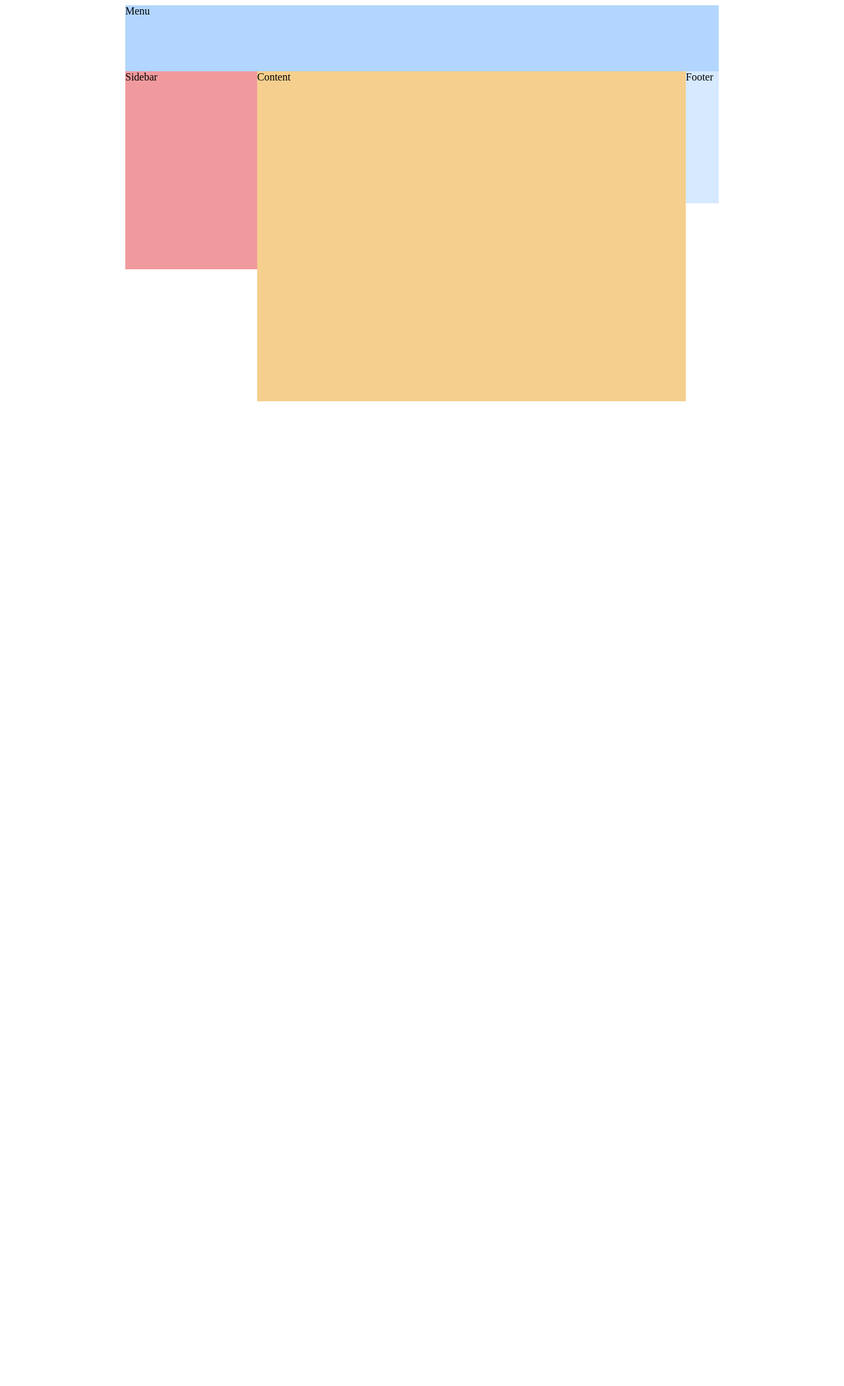
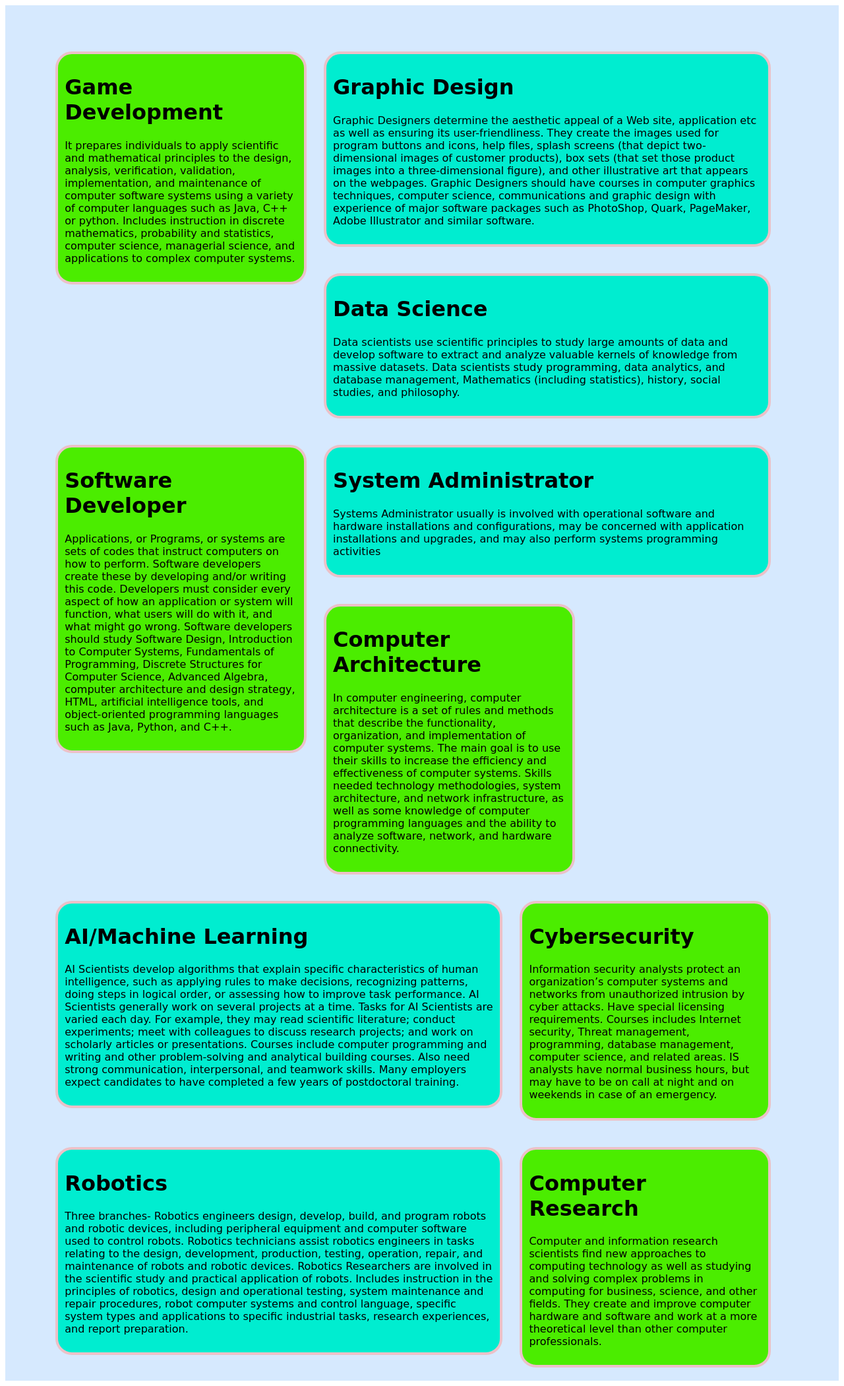
Before and after one commit to shafali731/TechTogetherNY2019, a Flask app: template templates/floats.html in a window 1280 px wide. Shown: the whole page at 66% size. Before the commit the page ends 608 px from the top, so only its background shows below. Run offline with Flask 2, Linux system fonts and the light colour scheme; the template is opened without the code that fills it, so the values that code supplies are empty.

Commit message:
Result Page

```diff
--- a/templates/floats.html
+++ b/templates/floats.html
@@ -4,13 +4,91 @@
     <meta charset='UTF-8' />
     <title>Floats</title>
 	<link rel='stylesheet' href='styles.css'/>
+	<link href="https://fonts.googleapis.com/css?family=Merienda&display=swap" rel="stylesheet">
+
   </head>
   <body>
-    <div class='page'>
-      <div class='menu'>Menu</div>
-      <div class='sidebar'>Sidebar</div>
-      <div class='content'>Content</div>
-      <div class='footer'>Footer</div>
-    </div>
+	<div class='menu'></div>
+
+	<div class='container'>
+		<div class='page'>
+			<div class='Career1'><h1>Game Development</h1>
+				<p>It prepares individuals to apply scientific and mathematical principles to the design, analysis, verification, validation,
+				implementation, and maintenance of computer software systems using a variety of computer languages such as Java, C++ or python.
+				Includes instruction in discrete mathematics, probability and statistics, computer science, managerial science, and applications
+				to complex computer systems.</p>
+			</div>
+			<div class='Career2'><h1>Graphic Design</h1>
+				<p>Graphic Designers determine the aesthetic appeal of a Web site,
+				application etc as well as ensuring its user-friendliness.
+				They create the images used for program buttons and icons, help
+				files, splash screens (that depict two-dimensional images of customer products),
+				box sets (that set those product images into a three-dimensional figure), and
+				other illustrative art that appears on the webpages. Graphic Designers should
+				have courses in computer graphics techniques, computer science, communications
+				and graphic design with experience of major software packages such as PhotoShop,
+				Quark, PageMaker, Adobe Illustrator and similar software.</p></div>
+			<div class='Career2'><h1>Data Science</h1>
+				<p>Data scientists use scientific principles to study large amounts of
+				data and develop software to extract and analyze valuable kernels of
+				knowledge from massive datasets. Data scientists study programming, data
+				analytics, and database management, Mathematics (including statistics),
+				history, social studies, and philosophy. </p></div>
+			<div class='Career1'><h1>Software Developer</h1>
+				<p>Applications, or Programs, or systems are sets of codes that
+				instruct computers on how to perform. Software developers create these
+				by developing and/or writing this code. Developers must consider every
+				aspect of how an application or system  will function, what users will
+				do with it, and what might go wrong. Software developers should study
+				Software Design, Introduction to Computer Systems, Fundamentals of
+				Programming, Discrete Structures for Computer Science, Advanced Algebra,
+				computer architecture and design strategy, HTML, artificial intelligence tools,
+				and object-oriented programming languages such as Java, Python, and C++.</p></div>
+			<div class='Career2'><h1>System Administrator</h1>
+				<p>Systems Administrator usually is involved with operational software
+				and hardware installations and configurations, may be concerned with
+				application installations and upgrades, and may also perform systems
+				programming activities</p></div>
+			<div class='Career1'><h1>Computer Architecture</h1>
+			<p>In computer engineering, computer architecture is a set of rules and methods
+			that describe the functionality, organization, and implementation of computer
+			systems. The main goal is to use their skills to increase the efficiency and
+			effectiveness of computer systems. Skills needed technology methodologies, system
+			architecture, and network infrastructure, as well as some knowledge of computer programming
+			languages and the ability to analyze software, network, and hardware connectivity.
+</p></div>
+			<div class='Career2'><h1>AI/Machine Learning</h1>
+			<p>AI Scientists develop algorithms that explain specific characteristics of human intelligence,
+			such as applying rules to make decisions, recognizing patterns, doing steps in logical order, or
+			assessing how to improve task performance. AI Scientists generally work on several projects at a time.
+			Tasks for AI Scientists are varied each day. For example, they may read scientific literature; conduct
+			experiments; meet with colleagues to discuss research projects; and work on scholarly articles or presentations.
+			Courses include computer programming and writing and other problem-solving and analytical building courses.
+			Also need strong communication, interpersonal, and teamwork skills. Many employers expect candidates to have
+			completed a few years of postdoctoral training.
+</p></div>
+			<div class='Career1'><h1>Cybersecurity</h1>
+			<p>Information security analysts protect an organization’s computer systems and networks from unauthorized
+			intrusion by cyber attacks. Have special licensing requirements. Courses includes Internet security, Threat
+			management, programming, database management, computer science, and related areas. IS analysts have normal
+			business hours, but may have to be on call at night and on weekends in case of an emergency. </p></div>
+			<div class='Career2'><h1>Robotics</h1>
+			<p>Three branches- Robotics engineers design, develop, build, and program robots and robotic devices, including
+			peripheral equipment and computer software used to control robots. Robotics technicians assist robotics engineers
+			in tasks relating to the design, development, production, testing, operation, repair, and maintenance of robots
+			and robotic devices. Robotics Researchers are involved in the scientific study and practical application of robots.
+			Includes instruction in the principles of robotics, design and operational testing, system maintenance and repair
+			procedures, robot computer systems and control language, specific system types and applications to specific
+			industrial tasks, research experiences, and report preparation.
+</p></div>
+			<div class='Career1'><h1>Computer Research</h1>
+			<p>Computer and information research scientists find new approaches to computing technology as well as studying and
+			solving complex problems in computing for business, science, and other fields. They create and improve computer hardware
+			and software and work at a more theoretical level than other computer professionals.</p></div>
+			</div>
+	</div>
+
+
+
   </body>
 </html>
--- a/templates/styles.css
+++ b/templates/styles.css
@@ -1,28 +1,48 @@
 .menu {
-  height: 100px;
-  background-color: #B2D6FF;    /* Medium blue */
+  height: 50px;
+  background-color: #D6E9FE;
 }
 
-.sidebar {
+
+.Career1 {
+  padding: 10px;
   float: left;
-  width: 200px;
-  height: 300px;
-  background-color: #F09A9D;    /* Red */
+  width: 31%;
+  margin: 20px 1.15%;
+  border-radius: 25px;
+  background-color: #4BED00;    /* Red */
+  border: 4px solid #ecc1c8 ;
 }
 
-.content {
+
+.Career2 {
+  padding: 10px;
   float: left ;
   width: 650px;
-  height: 500px;
-  background-color: #F5CF8E;    /* Yellow */
+  margin: 20px 1.15%;
+  border-radius: 25px;
+  background-color: #00EDD0;    /* Yellow */
+  border: 4px solid #ecc1c8 ;
 }
 
-.footer {
-  height: 200px;
-  background-color: #D6E9FE;    /* Light blue */
+.Career3 {
+  padding: 10px;
+  width: 31%;
+  float: left;
+  border-radius: 25px;
+  margin: 20px 1.15%;
+  background-color: #9000ED;    /* Medium blue */
+  border: 4px solid #ecc1c8 ;
 }
 
 .page {
-  width: 900px;
+  width: 90%;
   margin: 0 auto;
+  font-family: 'Pacifico', cursive;
+  background-color: #D6E9FE;
 }
+
+.container {
+  overflow: hidden;
+  background-color: #D6E9FE;
+}
```
